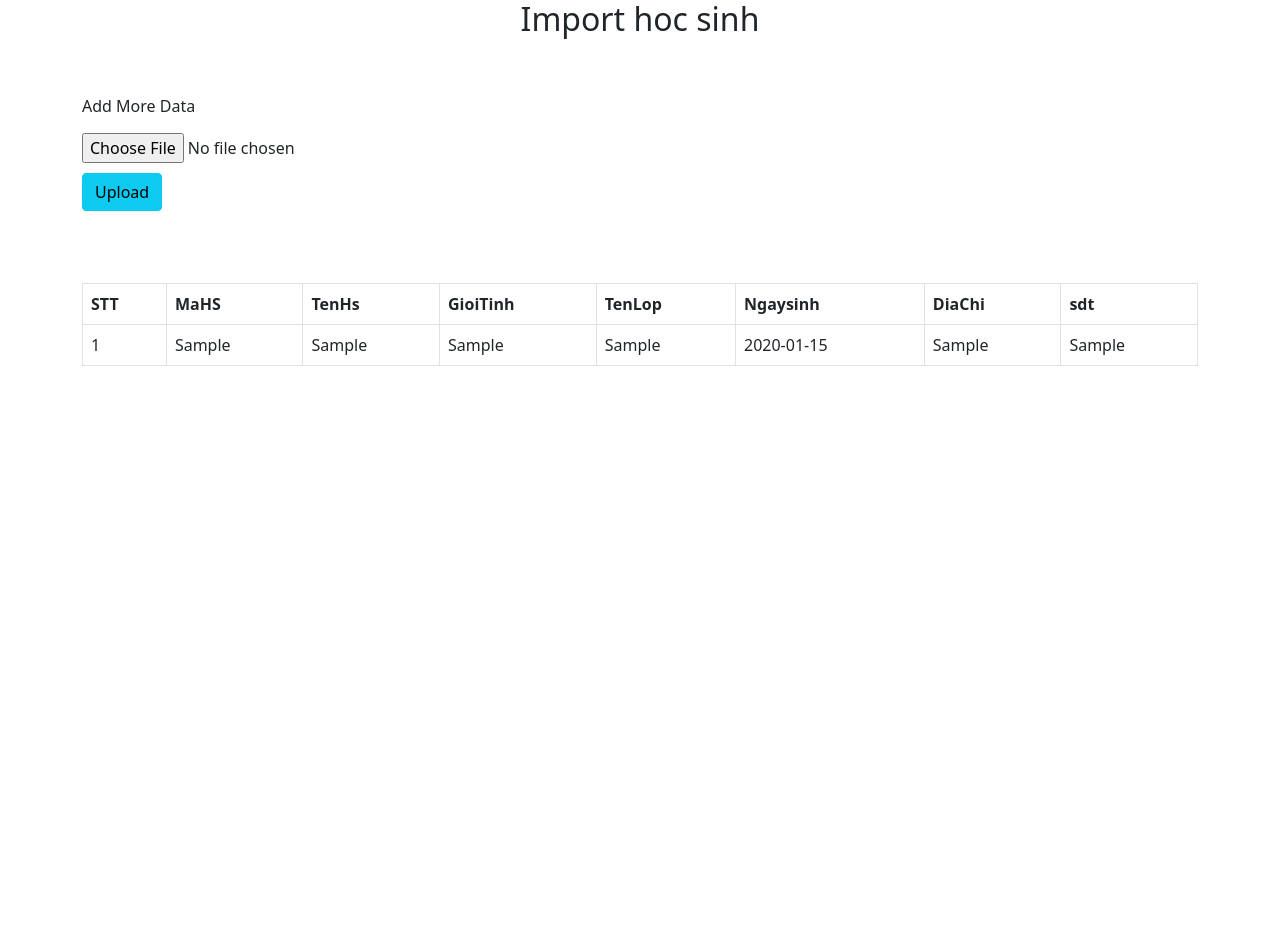
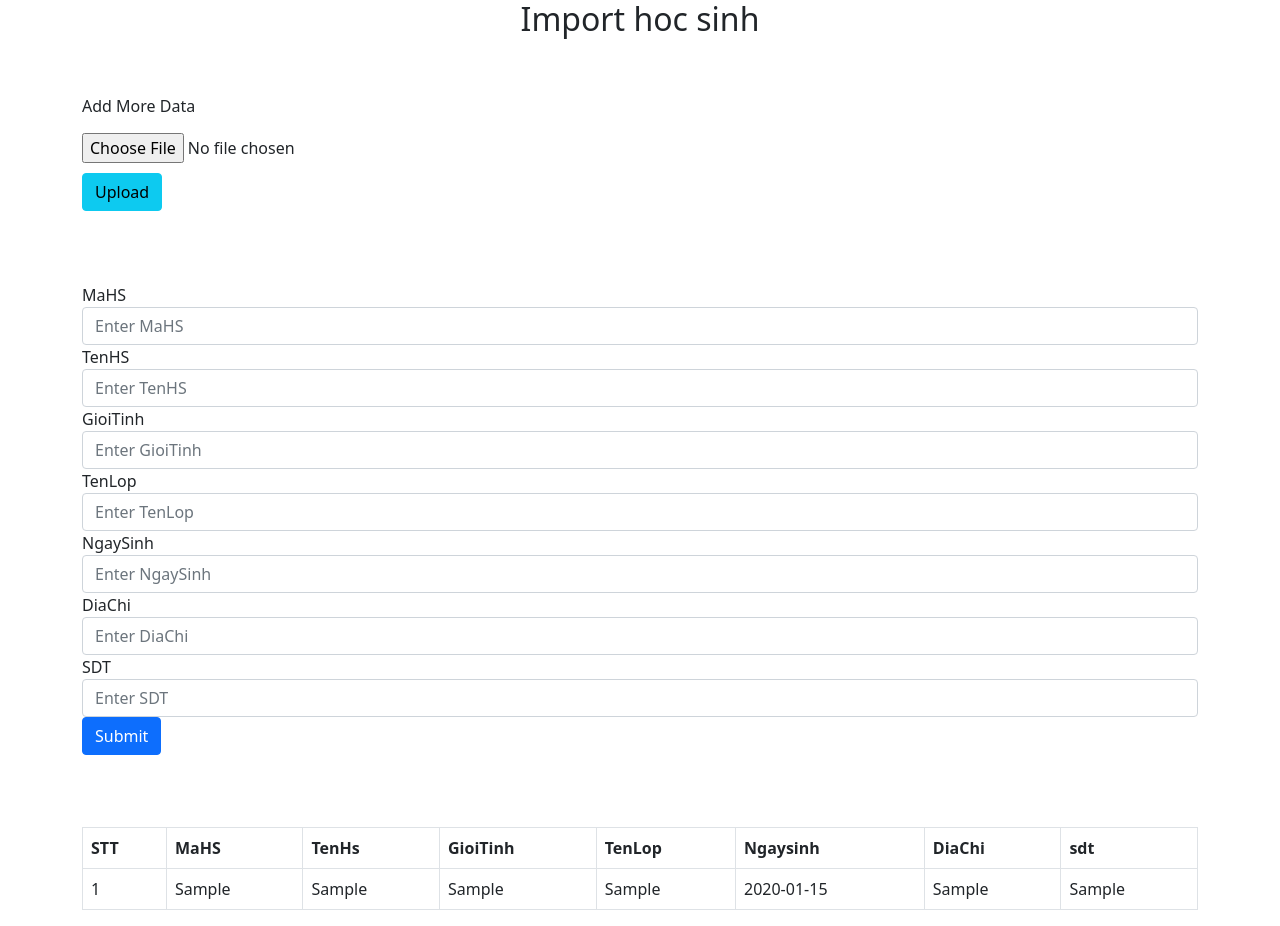
Before and after one commit to khiemcoNY/BTL_CongNgheWeb, a PHP site: page /addhocsinh.php in a window 1280 px wide. Before the commit the page ends 366 px from the top, so only its background shows below. Run offline with PHP 8.4, Linux system fonts and the light colour scheme; tables that the repository leaves empty hold one stand-in row (values such as "Sample post").

Commit message:
Tao fom them Hs

```diff
--- a/De10_QuanLyHocSinhTruongHoc/src/addhocsinh.php
+++ b/De10_QuanLyHocSinhTruongHoc/src/addhocsinh.php
@@ -7,7 +7,8 @@
     <meta name="viewport" content="width=device-width, initial-scale=1">
 
     <!-- Bootstrap CSS -->
-    <link href="https://cdn.jsdelivr.net/npm/bootstrap@5.0.2/dist/css/bootstrap.min.css" rel="stylesheet" integrity="sha384-EVSTQN3/azprG1Anm3QDgpJLIm9Nao0Yz1ztcQTwFspd3yD65VohhpuuCOmLASjC" crossorigin="anonymous">
+    <link href="https://cdn.jsdelivr.net/npm/bootstrap@5.0.2/dist/css/bootstrap.min.css" rel="stylesheet"
+        integrity="sha384-EVSTQN3/azprG1Anm3QDgpJLIm9Nao0Yz1ztcQTwFspd3yD65VohhpuuCOmLASjC" crossorigin="anonymous">
     <script src="https://ajax.googleapis.com/ajax/libs/jquery/3.5.1/jquery.min.js"></script>
     <title>addhocsinh</title>
 </head>
@@ -30,9 +31,53 @@
                         <input type="file" name="employee_file" style="margin-top:15px;" />
                     </div>
                     <div class="col-md-5">
-                            <input type="submit" name="upload" id="upload" value="Upload" style="margin-top:10px;" class="btn btn-info" />
+                        <input type="submit" name="upload" id="upload" value="Upload" style="margin-top:10px;"
+                            class="btn btn-info" />
                     </div>
                     <div style="clear:both"></div>
+                </form>
+                <br /><br /><br />
+                <form>
+                    <div class="form-group">
+                        <label for="exampleInputMaHS">MaHS </label>
+                        <input type="text" name ="MaHS" class="form-control" id="exampleInputMaHS" aria-describedby=""
+                            placeholder="Enter MaHS">
+
+                    </div>
+                    <div class="form-group">
+                        <label for="exampleInputTenHS">TenHS </label>
+                        <input type="text" name ="TenHS" class="form-control" id="exampleInputTenHS" aria-describedby=""
+                            placeholder="Enter TenHS">
+
+                    </div>
+                    <div class="form-group">
+                        <label for="exampleInputGioiTinh">GioiTinh </label>
+                        <input type="text" name ="GioiTinh" class="form-control" id="exampleInputGioiTinh" aria-describedby=""
+                            placeholder="Enter GioiTinh">
+
+                    </div>
+                    <div class="form-group">
+                        <label for="exampleInputTenLop">TenLop </label>
+                        <input type="Text" name ="TenLop" class="form-control" id="exampleInputTenLop" aria-describedby=""
+                            placeholder="Enter TenLop">
+
+                    </div>
+                    <div class="form-group">
+                        <label for="exampleInputNgaySinh">NgaySinh </label>
+                        <input type="Text" name ="NgaySinh" class="form-control" id="exampleInputNgaySinh" aria-describedby=""
+                        placeholder="Enter NgaySinh">
+                    </div>
+                    <div class="form-group">
+                        <label for="exampleInputDiaChi">DiaChi</label>
+                        <input type="Text" name ="DiaChi" class="form-control" id="exampleInputDiaChi" aria-describedby=""
+                            placeholder="Enter DiaChi">
+                    </div>
+                    <div class="form-group">
+                        <label for="exampleInputSDT">SDT</label>
+                        <input type="SDT" name ="SDT" class="form-control" id="exampleInputSDT" aria-describedby=""
+                            placeholder="Enter SDT">
+                    </div>
+                    <button type="submit" class="btn btn-primary">Submit</button>
                 </form>
                 <br /><br /><br />
                 <div class="table-responsive" id="employee_table">
@@ -74,27 +119,22 @@
         </div>
     </div>
     <script>
-      $(document).ready(function(){
-           $('#upload_csv').on("submit", function(e){
+    $(document).ready(function() {
+        $('#upload_csv').on("submit", function(e) {
             e.preventDefault(); //form will not submitted
             $.ajax({
-                     url:"importhocsinh.php",
-                     method:"POST",
-                     data:new FormData(this),
-                     contentType:false,          // The content type used when sending data to the server.
-                     cache:false,                // To unable request pages to be cached
-                     processData:false,          // To send DOMDocument or non processed data file it is set to false
-                     success: function(data){
-                          if(data=='Error1')
-                          {
+                url: "importhocsinh.php",
+                method: "POST",
+                data: new FormData(this),
+                contentType: false, // The content type used when sending data to the server.
+                cache: false, // To unable request pages to be cached
+                processData: false, // To send DOMDocument or non processed data file it is set to false
+                success: function(data) {
+                    if (data == 'Error1') {
                         alert("Invalid File");
-                          }
-                          else if(data == "Error2")
-                          {
+                    } else if (data == "Error2") {
                         alert("Please Select File");
-                          }
-                          else
-                          {
+                    } else {
                         $('#employee_table').html(data);
                     }
                 }
@@ -105,7 +145,9 @@
     <!-- Optional JavaScript; choose one of the two! -->
 
     <!-- Option 1: Bootstrap Bundle with Popper -->
-    <script src="https://cdn.jsdelivr.net/npm/bootstrap@5.0.2/dist/js/bootstrap.bundle.min.js" integrity="sha384-MrcW6ZMFYlzcLA8Nl+NtUVF0sA7MsXsP1UyJoMp4YLEuNSfAP+JcXn/tWtIaxVXM" crossorigin="anonymous"></script>
+    <script src="https://cdn.jsdelivr.net/npm/bootstrap@5.0.2/dist/js/bootstrap.bundle.min.js"
+        integrity="sha384-MrcW6ZMFYlzcLA8Nl+NtUVF0sA7MsXsP1UyJoMp4YLEuNSfAP+JcXn/tWtIaxVXM" crossorigin="anonymous">
+    </script>
 
     <!-- Option 2: Separate Popper and Bootstrap JS -->
     <!--
```
Lines whose indentation alone changed are shown as unchanged.
